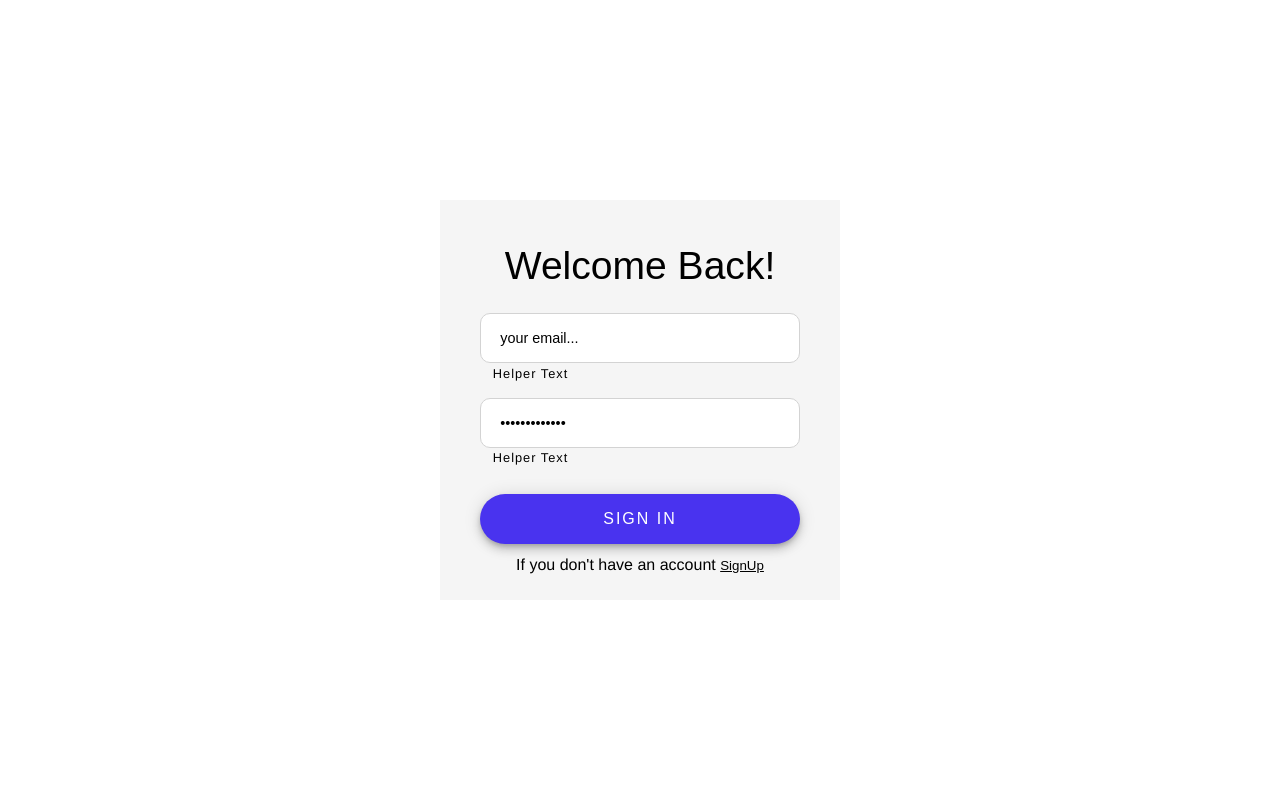
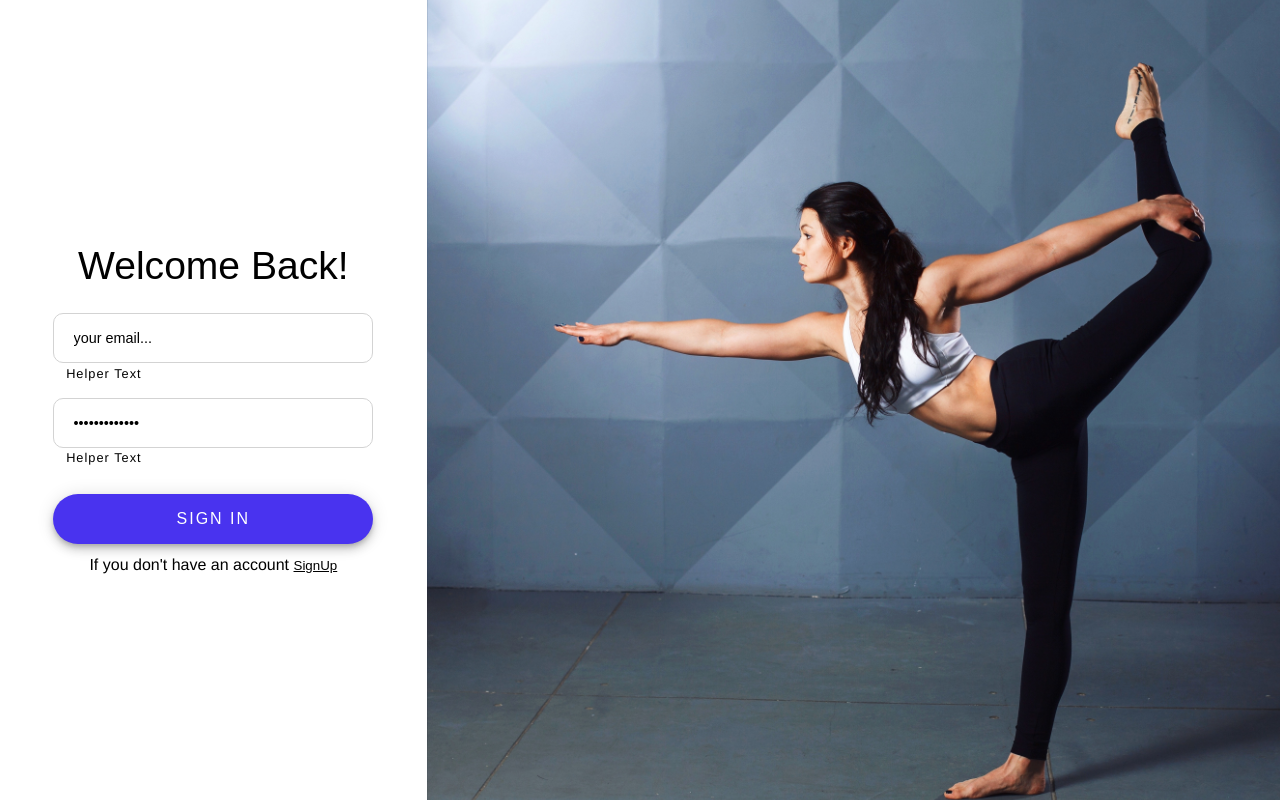
Before and after one commit to chingu-voyages/v11-bears-team-08, a React (Create React App) app in the folder client/: page / in a window 1280 px wide. Built offline with nearby package versions, Linux system fonts and the light colour scheme.

Commit message:
add photo

```diff
--- a/client/src/pages/Signin/index.js
+++ b/client/src/pages/Signin/index.js
@@ -1,21 +1,38 @@
 import React, { useState } from 'react'
 import styled from '@emotion/styled'
+import touchImage from '../../assets/img/touch.jpg'
 
 const Container = styled.main`
   height: 100vh;
   width: 100vw;
   display: grid;
+  grid-template-columns: 2fr 4fr;
+  /* width: 100vw;
+  display: grid;
   text-align: center;
-  place-items: center;
+  place-items: center; */
+`
+const Picture = styled.div`
+  height: 100vh;
+  background-image: url(${touchImage});
+  background-size: cover;
+  background-position: center;
+`
+
+const PictureContainer = styled.section`
+  height: 100vh;
+  width: 100%;
 `
 
 const Form = styled.form`
+  text-align: center;
   display: grid;
   /* grid-template-rows: 1fr 2fr 2fr 1fr; */
   /* flex-direction: column; */
   width: 400px;
   height: 400px;
-  background: whitesmoke;
+  /* background: whitesmoke; */
+  place-self: center;
 `
 
 const FormTitle = styled.h2``
@@ -176,6 +193,9 @@ export default () => {
           </NoAccount>
         </NoAccountWrapper>
       </Form>
+      <PictureContainer>
+        <Picture />
+      </PictureContainer>
     </Container>
   )
 }
```
Also changed, not shown: client/src/assets/img/touch.jpg (added).
